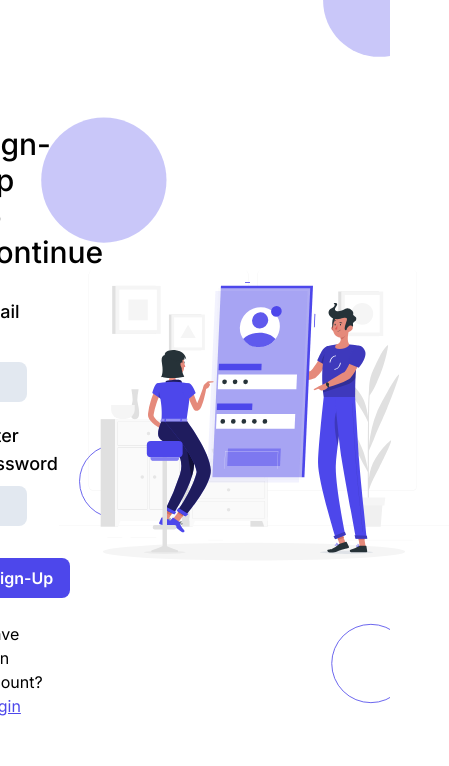
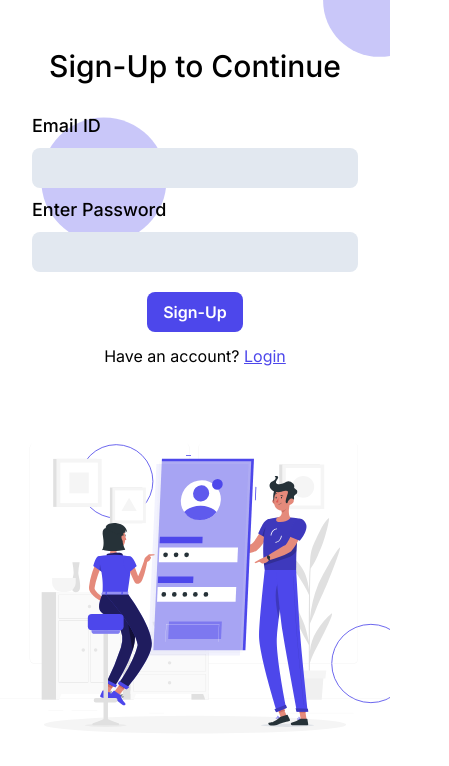
Before and after one commit to thequantumquirk/atms-heber, a Next.js app: page /SignUp in a window 390 px wide. Shown: the top 766 px of the page, 449 px wide, since content can reach past the window. Built offline with nearby package versions, Linux system fonts and the light colour scheme; no server answers.

Commit message:
Added responsiveness to login and signup pages

```diff
--- a/src/app/globals.css
+++ b/src/app/globals.css
@@ -8,6 +8,8 @@
     --background-end-rgb: 255, 255, 255;
 }
 
-body {
-
+@media only screen and (min-width: 768px){
+    .bgImage{
+        background-image: url(../../public/Login/circle-scatter-2.svg);
+    }
 }
--- a/src/components/Login.tsx
+++ b/src/components/Login.tsx
@@ -6,12 +6,12 @@ const LoginPage = () => {
     const [password, setPassword] = useState("");
 
     return(
-        <div className='flex justify-center items-center h-[100vh] flex-col gap-12 bg-cover'
+        <div className='flex justify-center items-center h-[100vh] flex-col gap-12 bg-cover '
         style={{backgroundImage : 'url(./Login/circle-scatter.svg)'}}>
             <h2 className="text-4xl text-center font-semibold">
                 Welcome to <span className='text-[hsl(242,80%,60%)]'>Heber Dashboard</span>
             </h2>
-            <div className='w-[30vw] p-8 flex flex-col gap-5'>
+            <div className='md:w-[30vw] p-8 flex flex-col gap-5'>
                 <h1 className='text-3xl font-medium mb-2'>Login</h1>
                 <div>
                 <label className='text-lg font-medium'>Institutional Mail ID</label>
--- a/src/components/SignUp.tsx
+++ b/src/components/SignUp.tsx
@@ -16,10 +16,10 @@ export default function Signup() {
         }
 
         return(
-            <div className='flex justify-center items-center bg-cover h-[100vh]'
+            <div className="md:flex justify-center items-center bg-cover h-[100vh] bgImage"
             style={{backgroundImage : 'url(./Login/circle-scatter-2.svg)'}}>
-                <div className='w-[30vw] flex flex-col gap-5 p-8'>
-                    <h1 className="text-3xl font-medium mb-2">Sign-Up to Continue</h1>
+                <div className='pt-12 md:w-[30vw] flex flex-col gap-2 md:gap-5 p-8'>
+                    <h1 className="text-center mb-5 text-3xl sm:text-left font-medium sm:mb-2">Sign-Up to Continue</h1>
                     <div>
                     <label className='text-lg font-medium'>Email ID</label>
                     <input
```
